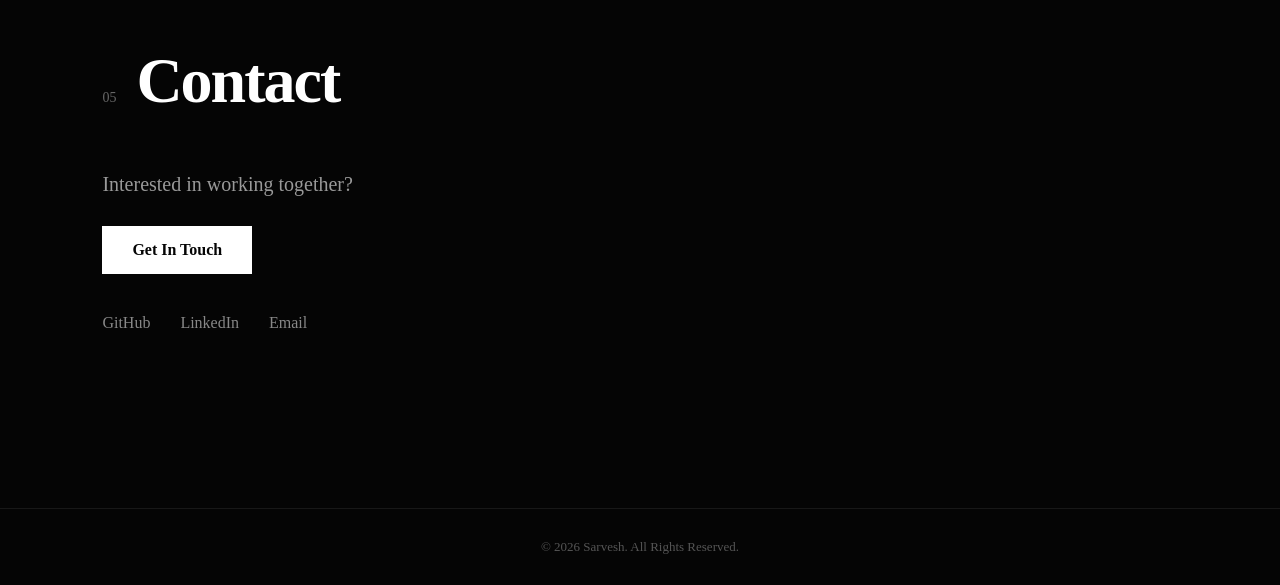
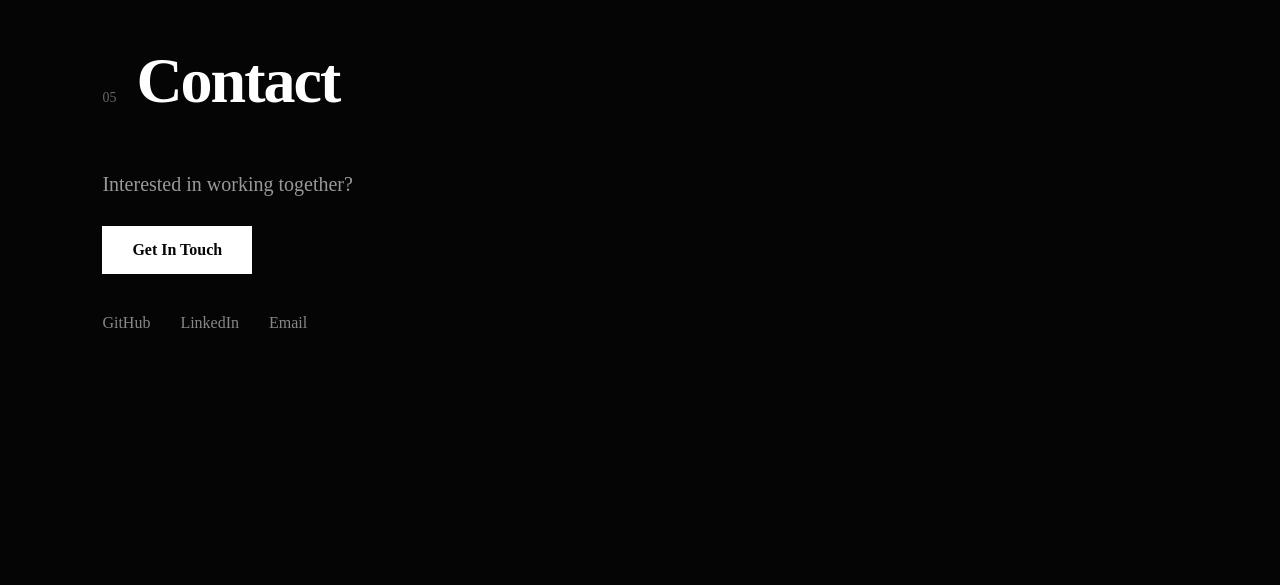
Before and after one commit to Sarvesh3434/Portfolio, a plain HTML site: page index.html in a window 1280 px wide. Shown: the part 4340-4925 px from the top of the page. After the commit the page ends 4848 px from the top, so only its background shows below. Drawn offline with Linux system fonts and the light colour scheme.

Commit message:
removed footer

```diff
--- a/index.html
+++ b/index.html
@@ -259,17 +259,6 @@
         </section>
 
     </main>
-
-
-    <footer>
-
-        <p>
-            © 2026 Sarvesh. All Rights Reserved.
-        </p>
-
-    </footer>
-
-
     <script src="script.js"></script>
 
 </body>
```
